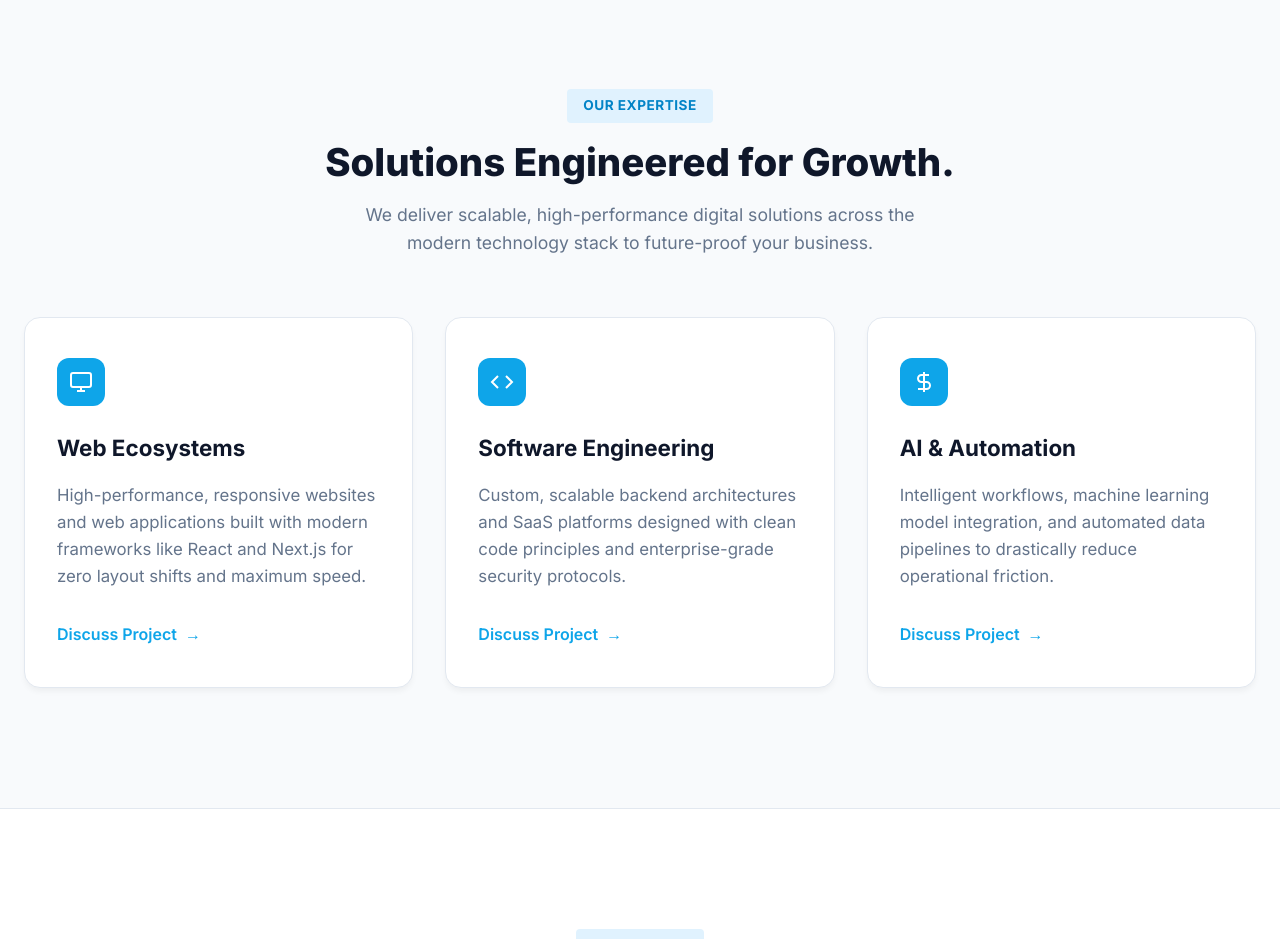
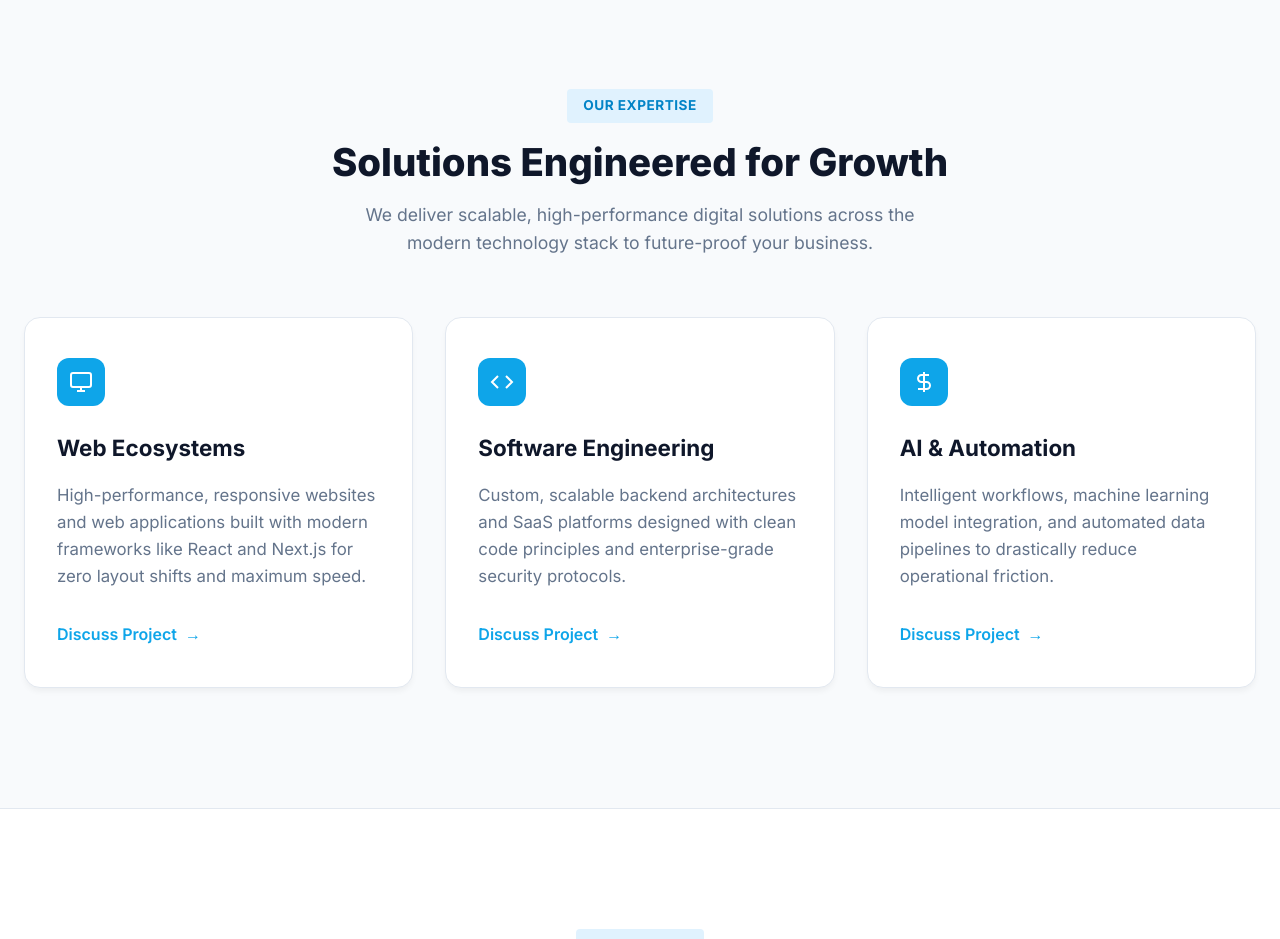
Before and after one commit to AbinSanilkumar/codescape-rebuild, a plain HTML site: page index.html in a window 1280 px wide. Shown: the part 1560-2499 px from the top of the page. Drawn offline with Linux system fonts and the light colour scheme.

Commit message:
Fix section title formatting in index.html
Removed the period at the end of the section title.

```diff
--- a/index.html
+++ b/index.html
@@ -127,7 +127,7 @@ system.<span class="method">deploy</span>();<span class="cursor"></span></code><
         <div class="container">
             <div class="section-header text-center">
                 <span class="badge">Our Expertise</span>
-                <h2 class="section-title">Solutions Engineered for Growth.</h2>
+                <h2 class="section-title">Solutions Engineered for Growth</h2>
                 <p class="section-description">We deliver scalable, high-performance digital solutions across the modern technology stack to future-proof your business.</p>
             </div>
 
```
